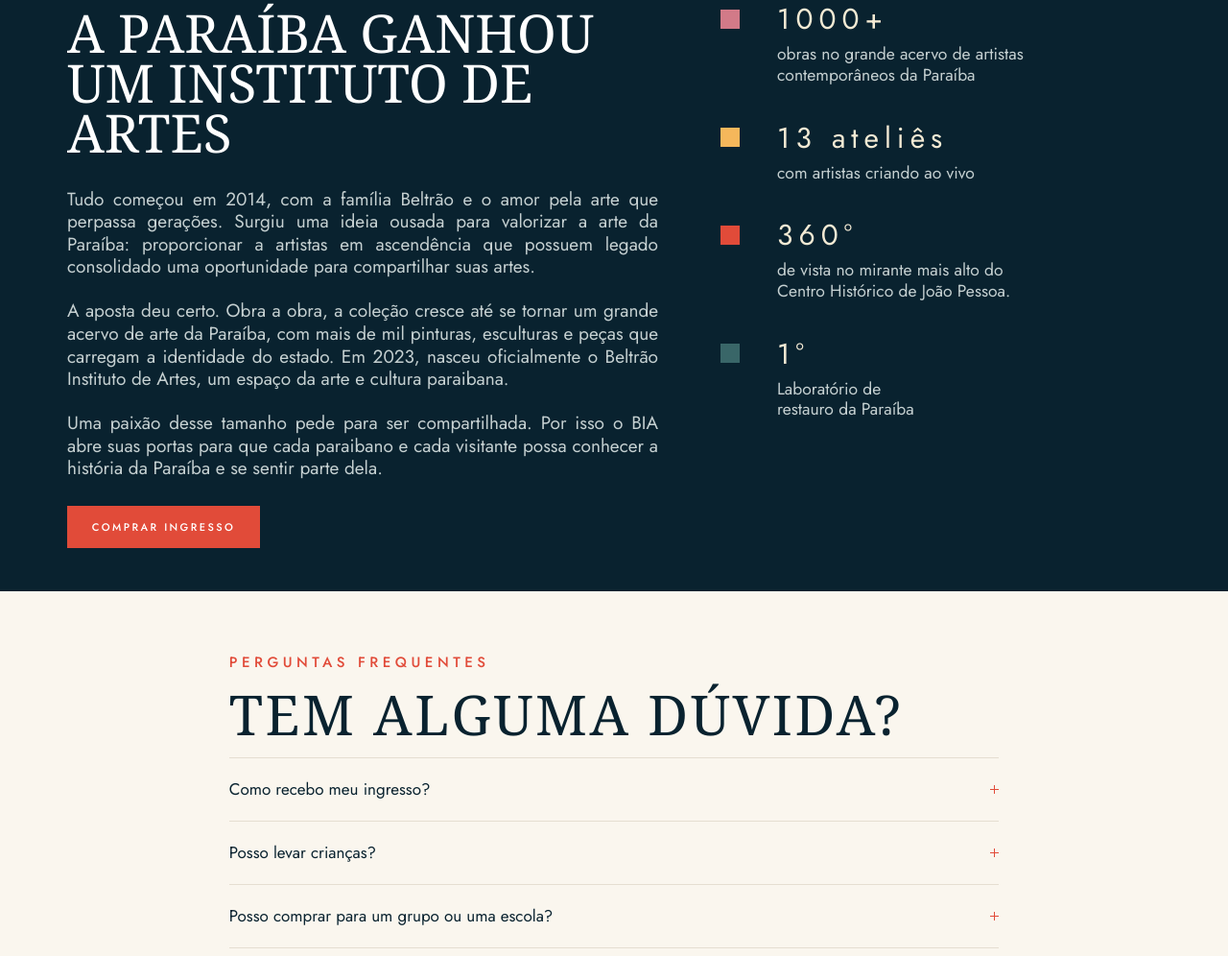
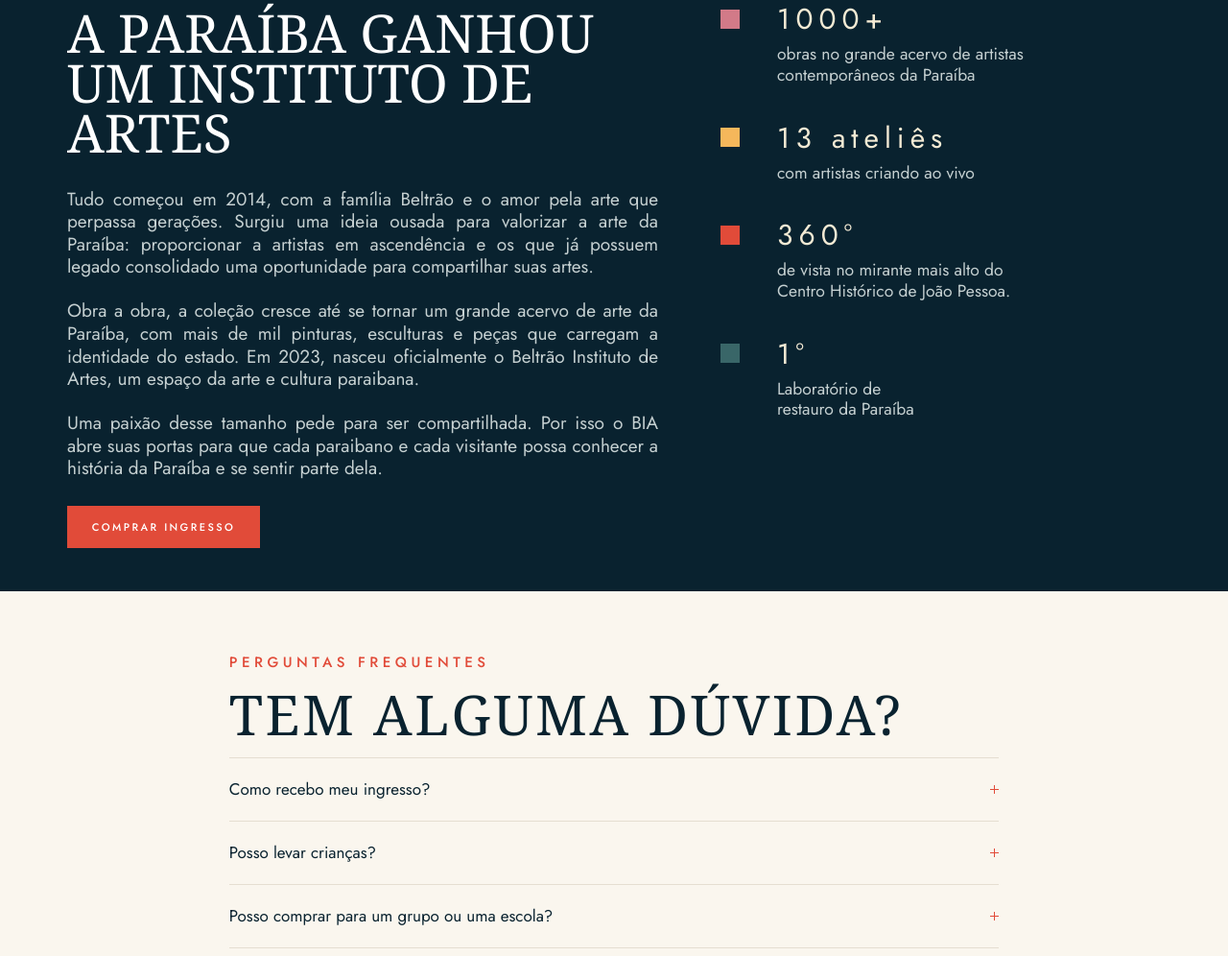
Before and after one commit to joao-juvino/BIA-LP, an Astro site: page / in a window 1280 px wide. Shown: the part 2939-3935 px from the top of the page at 96% size. Built offline with nearby package versions, Linux system fonts and the light colour scheme; Astro itself is replaced by a stand-in of ours; a web font is replaced by a local one.

Commit message:
content(lp): atualizar texto da seção O instituto
Co-Authored-By: Claude Opus 5.5 <noreply@anthropic.com>
Claude-Session: https://claude.ai/code/session_015WGE5ZnkJDyWoyX3aYtXAv

```diff
--- a/src/pages/index.astro
+++ b/src/pages/index.astro
@@ -166,8 +166,8 @@ const external = { target: '_blank', rel: 'noopener noreferrer' };
           <div class="about-copy">
             <p class="eyebrow about-eyebrow">O instituto</p>
             <h2 id="about-title" class="display">A Paraíba ganhou<br /> um instituto de<br class="mobile-only" /> artes</h2>
-            <p>Tudo começou em 2014, com a família Beltrão e o amor pela arte que perpassa gerações. Surgiu uma ideia ousada para valorizar a arte da Paraíba: proporcionar a artistas em ascendência que possuem legado consolidado uma oportunidade para compartilhar suas artes.</p>
-            <p>A aposta deu certo. Obra a obra, a coleção cresce até se tornar um grande acervo de arte da Paraíba, com mais de mil pinturas, esculturas e peças que carregam a identidade do estado. Em 2023, nasceu oficialmente o Beltrão Instituto de Artes, um espaço da arte e cultura paraibana.</p>
+            <p>Tudo começou em 2014, com a família Beltrão e o amor pela arte que perpassa gerações. Surgiu uma ideia ousada para valorizar a arte da Paraíba: proporcionar a artistas em ascendência e os que já possuem legado consolidado uma oportunidade para compartilhar suas artes.</p>
+            <p>Obra a obra, a coleção cresce até se tornar um grande acervo de arte da Paraíba, com mais de mil pinturas, esculturas e peças que carregam a identidade do estado. Em 2023, nasceu oficialmente o Beltrão Instituto de Artes, um espaço da arte e cultura paraibana.</p>
             <p>Uma paixão desse tamanho pede para ser compartilhada. Por isso o BIA abre suas portas para que cada paraibano e cada visitante possa conhecer a história da Paraíba e se sentir parte dela.</p>
           </div>
           <ul class="stat-list" aria-label="O Instituto em números">
```
